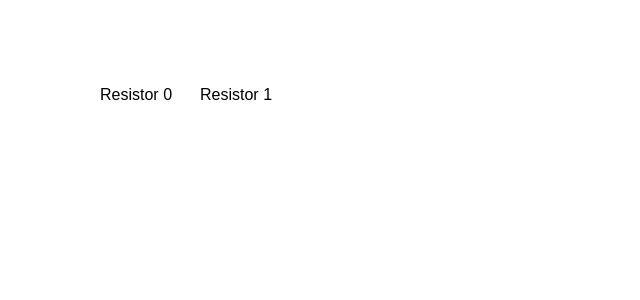
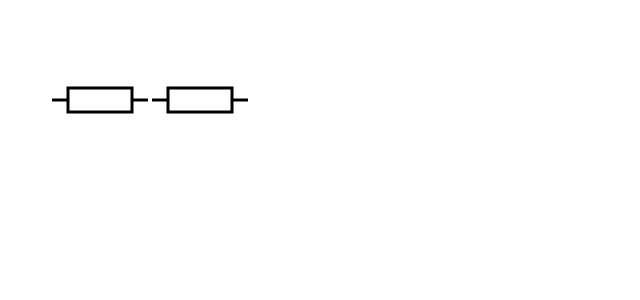
Before and after one commit to metromg/circuit-simulator-experiment, a React (Create React App) app: page / in a window 1280 px wide. Shown: the top 300 px of the page, without its empty margins (0-640 px from the left). Built offline with nearby package versions, Linux system fonts and the light colour scheme.

Commit message:
Resistor SVG, snap to grid when moving

```diff
--- a/src/components/elements/Resistor.js
+++ b/src/components/elements/Resistor.js
@@ -1,9 +1,19 @@
 import React from 'react';
 
-const Resistor = (props) => (
-    <g onMouseDown={props.onMouseDown}>
-        <text fill={props.selected ? 'red' : 'black'}>{props.element.type} {props.element.id}</text>
-    </g>
-)
+const Resistor = (props) => {
+    const strokeColor = props.selected ? 'lime' : 'black';
+
+    return (
+        <g>
+            <rect x="-32" y="-12" width="64" height="24" fill="white" strokeWidth="3"
+                stroke={strokeColor}
+                onMouseDown={props.onMouseDown}></rect>
+            <line x1="-32" y1="0" x2="-48" y2="0" strokeWidth="3"
+                stroke={strokeColor}></line>
+            <line x1="32" y1="0" x2="48" y2="0" strokeWidth="3"
+                stroke={strokeColor}></line>
+        </g>
+    );
+}
 
 export default Resistor;
--- /dev/null
+++ b/src/constants.js
@@ -0,0 +1 @@
+export const GRID_SIZE = 16;
--- a/src/reducers/circuitElements.js
+++ b/src/reducers/circuitElements.js
@@ -1,4 +1,5 @@
 import { MOVE_ELEMENT, CHANGE_ELEMENT_SELECTION } from '../actions/circuitElements';
+import { GRID_SIZE } from '../constants';
 
 const INITIAL = {
     0: {
@@ -41,6 +42,12 @@ const INITIAL = {
     }
 }
 
+function snapToGrid({ x, y }) {
+    const snap = (val) => Math.ceil(val / GRID_SIZE) * GRID_SIZE;
+
+    return { x: snap(x), y: snap(y) };
+}
+
 export const circuitElements = (state = INITIAL, action) => {
     switch (action.type) {
         case MOVE_ELEMENT:
@@ -53,7 +60,7 @@ export const circuitElements = (state = INITIAL, action) => {
                     ...element,
                     transform: {
                         ...element.transform,
-                        position
+                        position: snapToGrid(position)
                     }
                 }
             };
```
